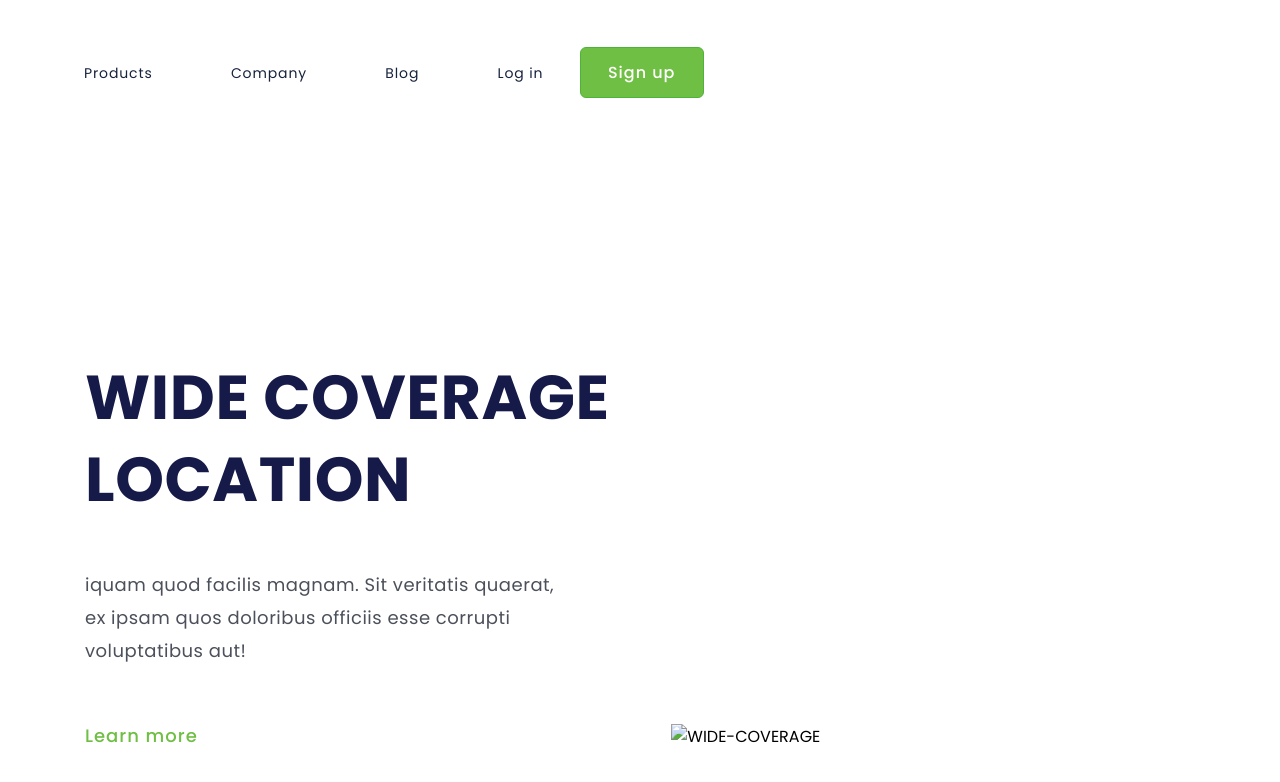
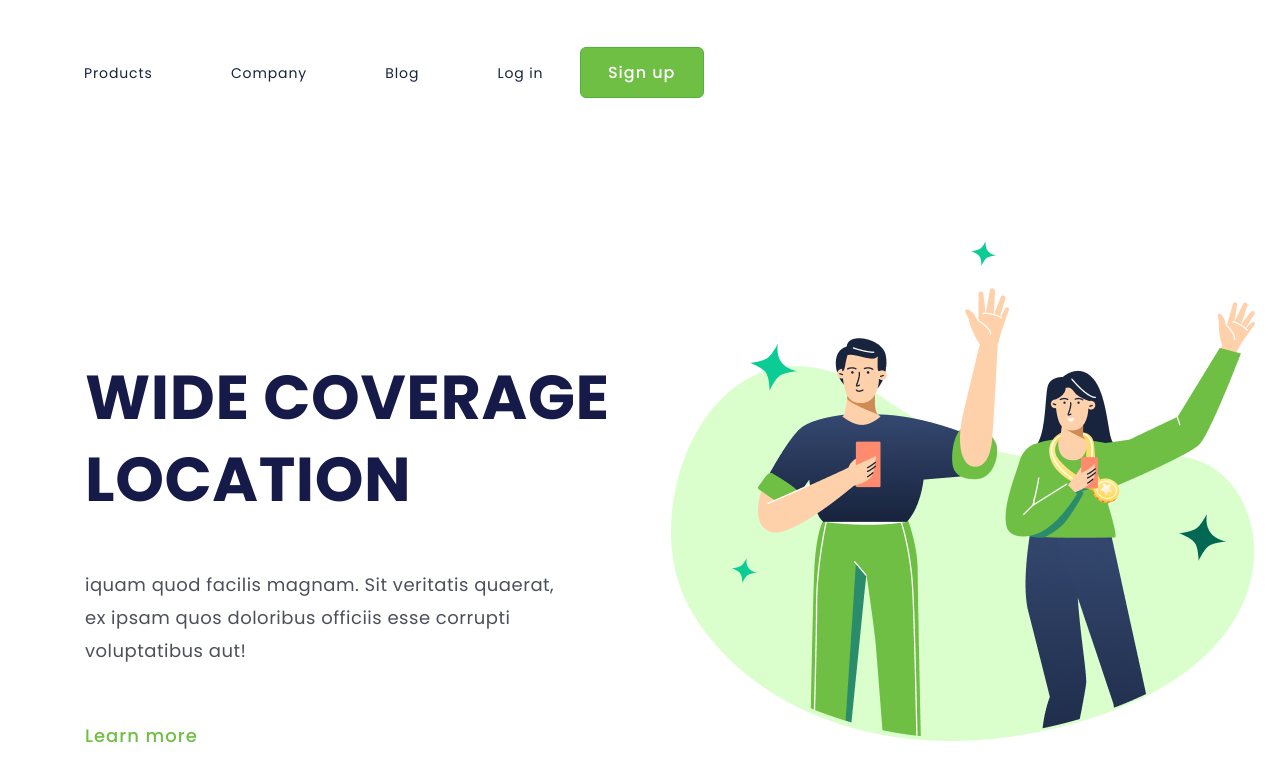
Before and after one commit to RamonnMartins/Projeto-Responsivo2, a plain HTML site: page DESAFIO1.HTML in a window 1280 px wide. Drawn offline with Linux system fonts and the light colour scheme.

Commit message:
mudaça no src da IMG e deixando o codigo mais clean

```diff
--- a/DESAFIO1.HTML
+++ b/DESAFIO1.HTML
@@ -7,7 +7,6 @@
     <link rel="preconnect" href="https://fonts.gstatic.com" crossorigin>
     <link href="https://fonts.googleapis.com/css2?family=Poppins:wght@400;500;700&display=swap" rel="stylesheet">
     <link rel="stylesheet" href="./DESAFIO1.CSS">
-
     <title>WIDE COVERAGE</title>
 </head>
 <body>
@@ -25,7 +24,7 @@
             <a class="link-section2">Learn more</a>
         </section>
 
-        <img src="./img/(Positive) Congratulation You get 40 point for your ride - Copy.png" alt="WIDE-COVERAGE" class="logo-img">
+        <img src="./(Positive) Congratulation You get 40 point for your ride - Copy.png" alt="WIDE-COVERAGE" class="logo-img">
     </main>
 </body>
 </html>
```
